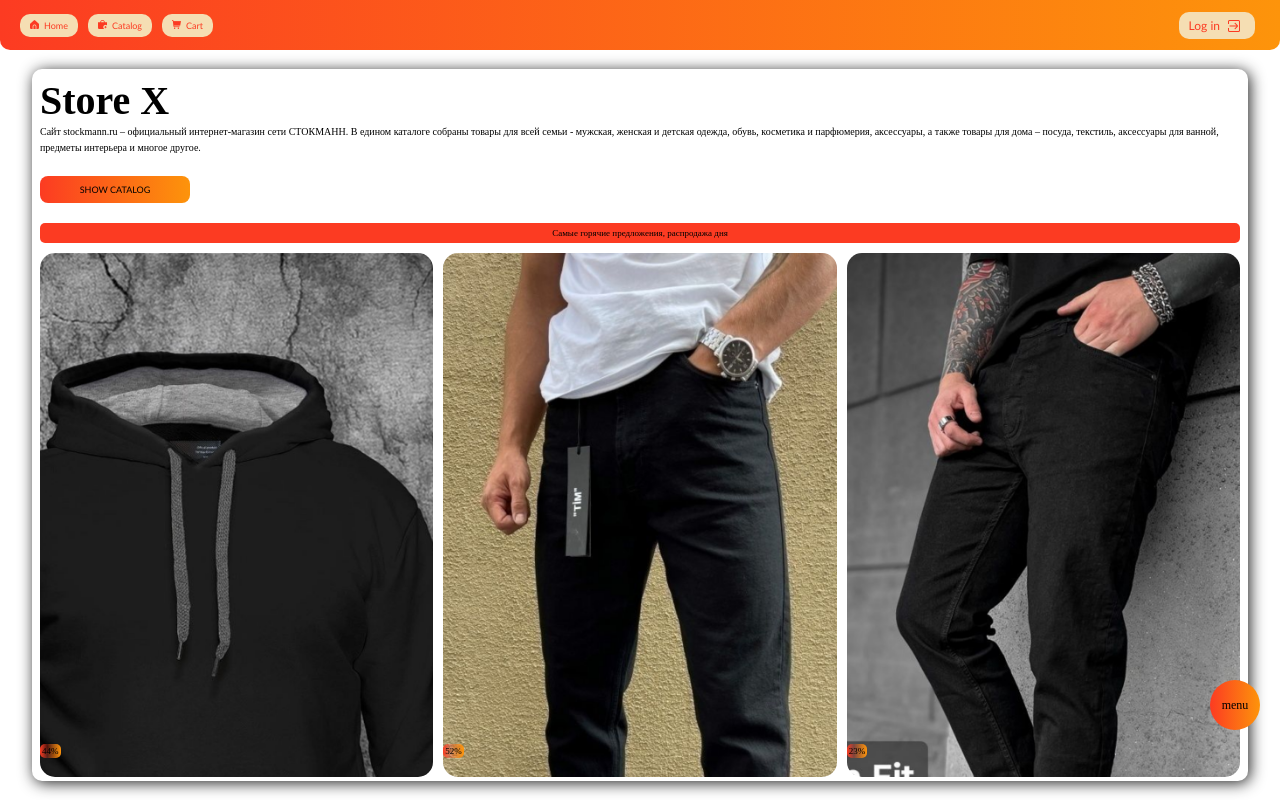
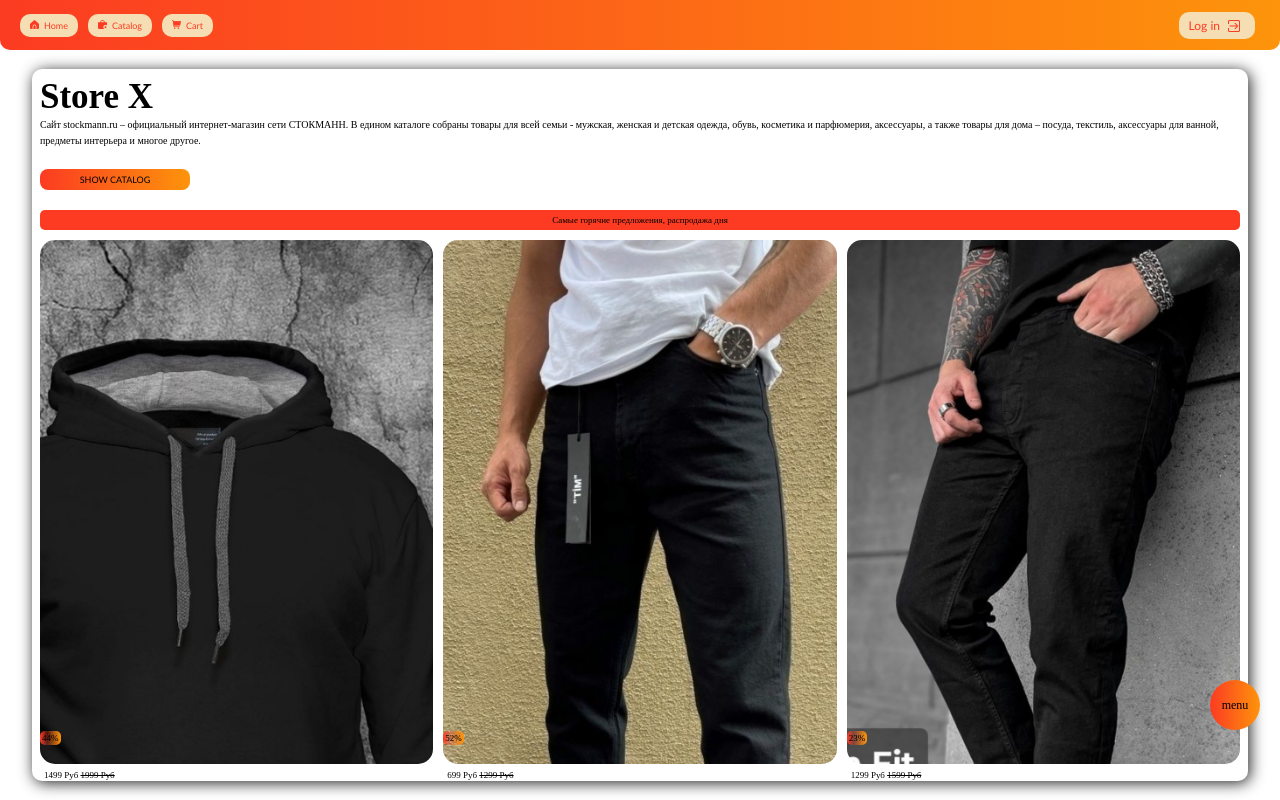
Before and after one commit to SystemsFailure/telegram-store-rep, a Vue app: page / in a window 1280 px wide. Built offline with nearby package versions, Linux system fonts and the light colour scheme.

Commit message:
00.13update2023

```diff
--- a/src/components/HomeComp.vue
+++ b/src/components/HomeComp.vue
@@ -138,7 +138,7 @@ export default {
 
 .LOGO {
     color: var(--tg-theme-text-color);
-    font-size: 40px;
+    font-size: 35px;
     font-family: cursive;
     font-weight: bold;
 }
@@ -181,7 +181,7 @@ export default {
 
 .viewBtn {
     font-size: var(--fSize);
-    padding: 8px;
+    padding: 5px;
     color:var(--tg-theme-text-color);
     background: var(--background-gr);
     display: flex;
```
